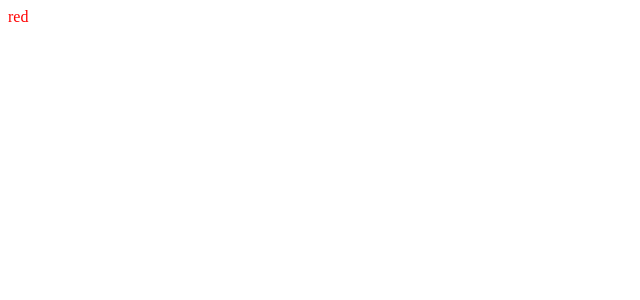
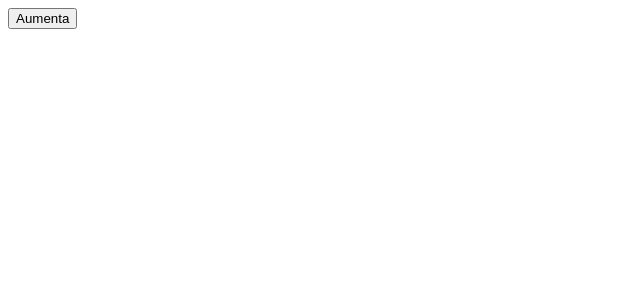
Before and after one commit to ValerioDiBiagio/react-exercises, a React (Vite) app: page / in a window 1280 px wide. Shown: the top 300 px of the page, without its empty margins (0-640 px from the left). Built offline with nearby package versions, Linux system fonts and the light colour scheme.

Commit message:
fix error CouterButton

```diff
--- a/src/App.jsx
+++ b/src/App.jsx
@@ -1,9 +1,13 @@
-import ColoredText from "./exercises/props/ColoredText";
+import CounterButton from "./exercises/props/CounterButton";
 
 function App() {
+  function handleIncrement() {
+    console.log("Incrementato!");
+  }
+
   return (
     <>
-      <ColoredText color="red" />
+      <CounterButton increment={handleIncrement} />
 
     </>
   );
--- /dev/null
+++ b/src/exercises/props/CounterButton.jsx
@@ -0,0 +1,3 @@
+export default function CounterButton({ increment }) {
+    return <button onClick={increment}>Aumenta</button>;
+}
```
